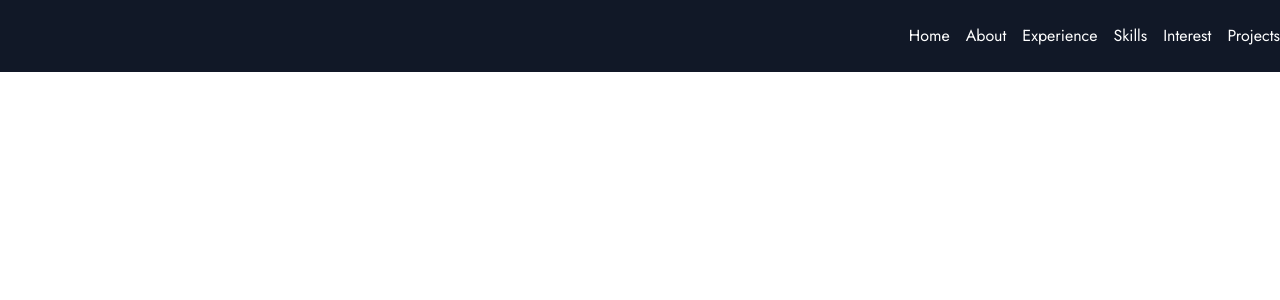
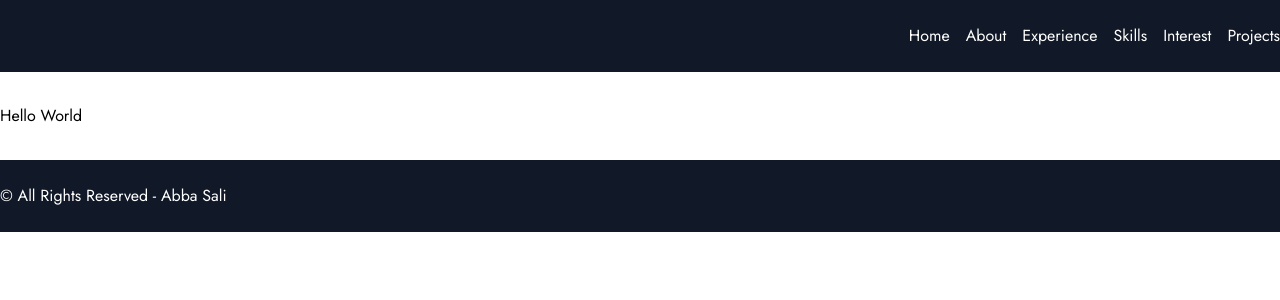
Before and after one commit to Asam237/me, a Next.js app: page / in a window 1280 px wide. Shown: the top 300 px of the page. Built offline with nearby package versions, Linux system fonts and the light colour scheme.

Commit message:
feat: setup the footer

```diff
--- /dev/null
+++ b/components/footer.tsx
@@ -0,0 +1,13 @@
+const Footer = () => {
+    return (
+        <footer className="bg-gray-900 py-6">
+            <div className="container mx-auto">
+                <div className="flex">
+                    <p className="text-white text-sm lg:text-base">© All Rights Reserved - {new Date().getFullYear} Abba Sali</p>
+                </div>
+            </div>
+        </footer>
+    )
+}
+
+export default Footer
--- a/components/header.tsx
+++ b/components/header.tsx
@@ -1,13 +1,10 @@
 import Link from "next/link"
 import { HiMenu } from "react-icons/hi"
 import { links } from "../data/links"
-import { Jost } from "@next/font/google"
-
-const jost = Jost({ weight: "400", subsets: ["latin"] })
 
 const Header = () => {
     return (
-        <header className={`bg-gray-900 py-6 ${jost.className} px-4 lg:px-0`}>
+        <header className={`bg-gray-900 py-6 px-4 lg:px-0`}>
             <div className="container mx-auto">
                 <div className="flex lg:justify-end justify-start">
                     <div className="flex lg:hidden">
--- a/components/layout.tsx
+++ b/components/layout.tsx
@@ -2,11 +2,15 @@ import { NextSeo } from "next-seo";
 import Head from "next/head";
 import { ReactNode } from "react"
 import Header from "./header";
+import { Jost } from "@next/font/google"
+import Footer from "./footer";
 
 type Props = {
     children?: ReactNode;
     title?: string
 }
+
+const jost = Jost({ weight: "400", subsets: ["latin"] })
 
 const description = [
     "I'm interested in Frontend, Backend, Mobile, Observability, and Infrastructure as Code.",
@@ -15,7 +19,7 @@ const description = [
 
 const Layout = ({ children, title = "Abba Sali Aboubakar Mamate" }: Props) => {
     return (
-        <div>
+        <div className={`${jost.className}`}>
             <NextSeo description={description.join(' ')} />
             <Head>
                 <title>{title}</title>
@@ -26,6 +30,14 @@ const Layout = ({ children, title = "Abba Sali Aboubakar Mamate" }: Props) => {
             </Head>
             <div>
                 <Header />
+                <main className="py-6 lg:py-8">
+                    <div className="container mx-auto">
+                        <div>
+                            {children}
+                        </div>
+                    </div>
+                </main>
+                <Footer />
             </div>
         </div>
     )
```
